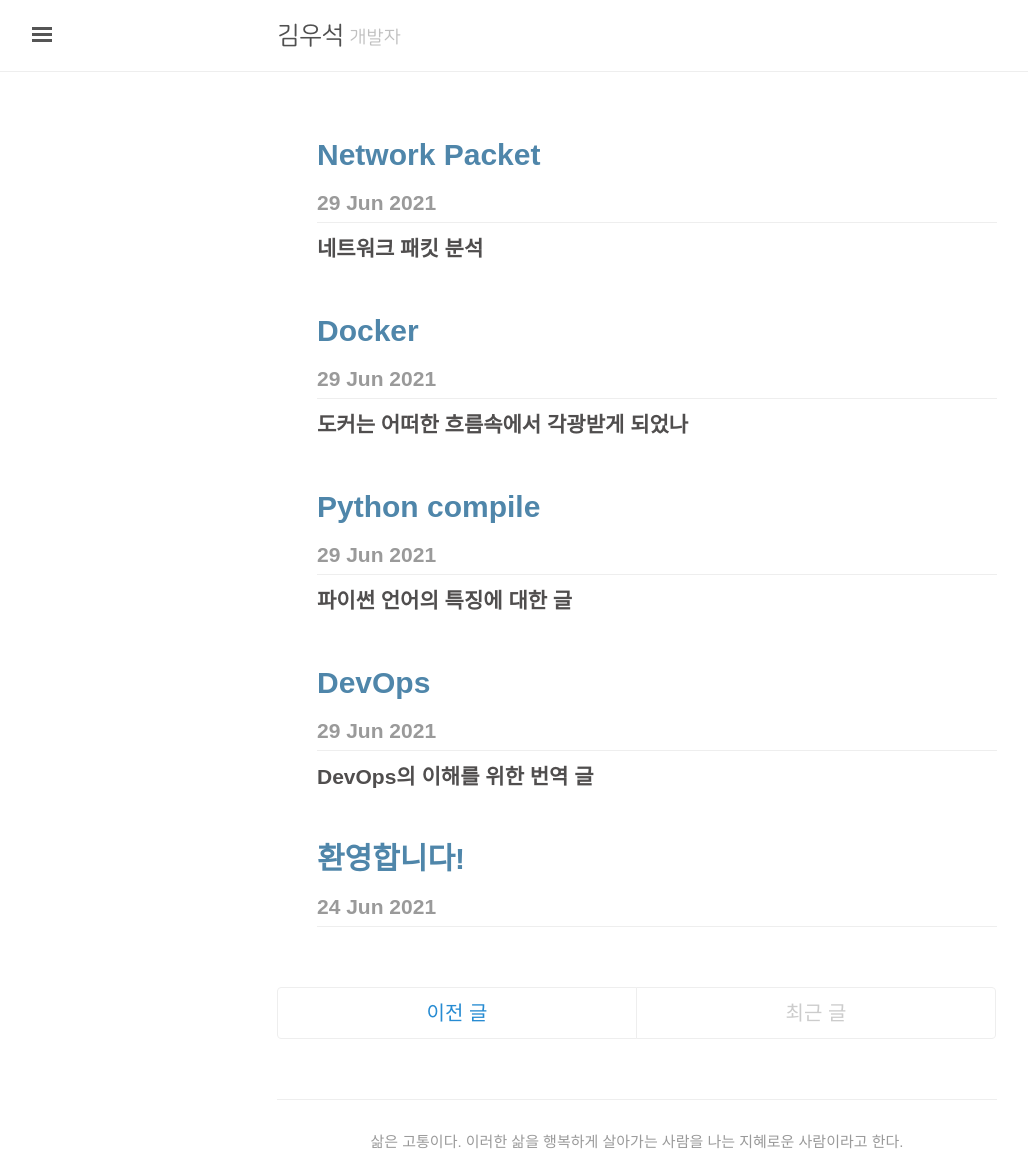
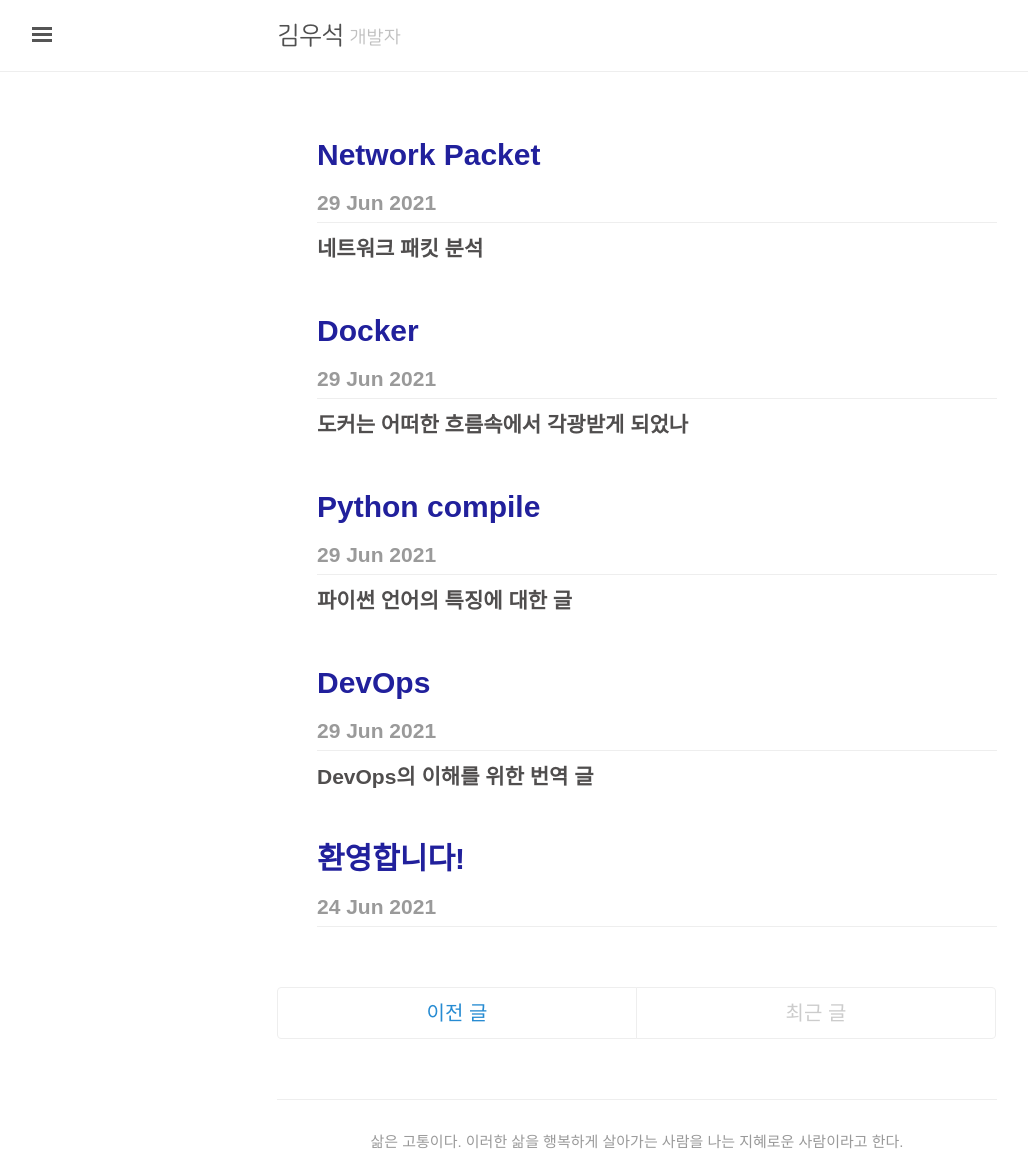
Before and after one commit to kimwoo123/kimwoo123.github.io, a Jekyll site: the page built from index.html, in a window 1280 px wide. Shown: the whole page, without its empty margins (3-1031 px from the left). Built offline with Jekyll 4.4.1, drawn with Linux system fonts in a browser that asks for light colours; the list of posts is cut into pages by our own code.

Commit message:
font-color, toc-color

```diff
--- a/public/css/lanyon.css
+++ b/public/css/lanyon.css
@@ -52,6 +52,7 @@
 html {
   /* font-family: "PT Serif", Georgia, "Times New Roman", serif; */
   font-family: 'sans-serif', NanumSquareRound;
+  color: #23120B;
 }
 
 h1, h2, h3, h4, h5, h6 {
@@ -337,7 +338,7 @@
 .page-title,
 .post-title,
 .post-title a {
-  color: #4f86aa;
+  color: #21209C;
   font-family: sans-serif;
   font-size: 1.5rem;
   display: block;
@@ -403,7 +404,7 @@
   color: #999;
 }
 .related-posts li a:hover {
-  color: #268bd2;
+  color: #21209C;
   text-decoration: none;
 }
 .related-posts li a:hover small {
@@ -629,7 +630,7 @@
   padding-bottom: 0.25rem;
   margin-right: 0px;
   font-size: 0.7rem;
-  border-left: 2px solid #f4bf75;
+  border-left: 2px solid #fdb827;
   display: none;
 }
 @media (min-width: 75em){
@@ -655,7 +656,7 @@
   font-weight: bold;
   transition: all 0.125s ease-in 0s;
   font-size: 0.75rem;
-  color: #ffc947;
+  color: #fdb827;
   /* color: #9075aa; */
 }
 
```
